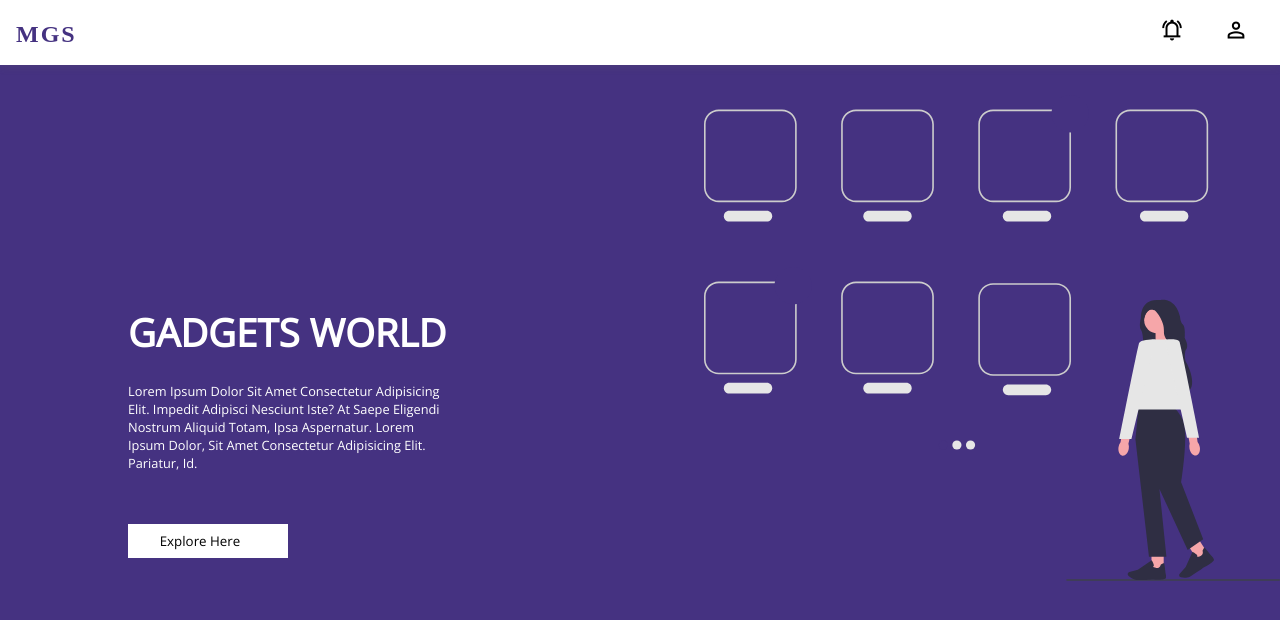
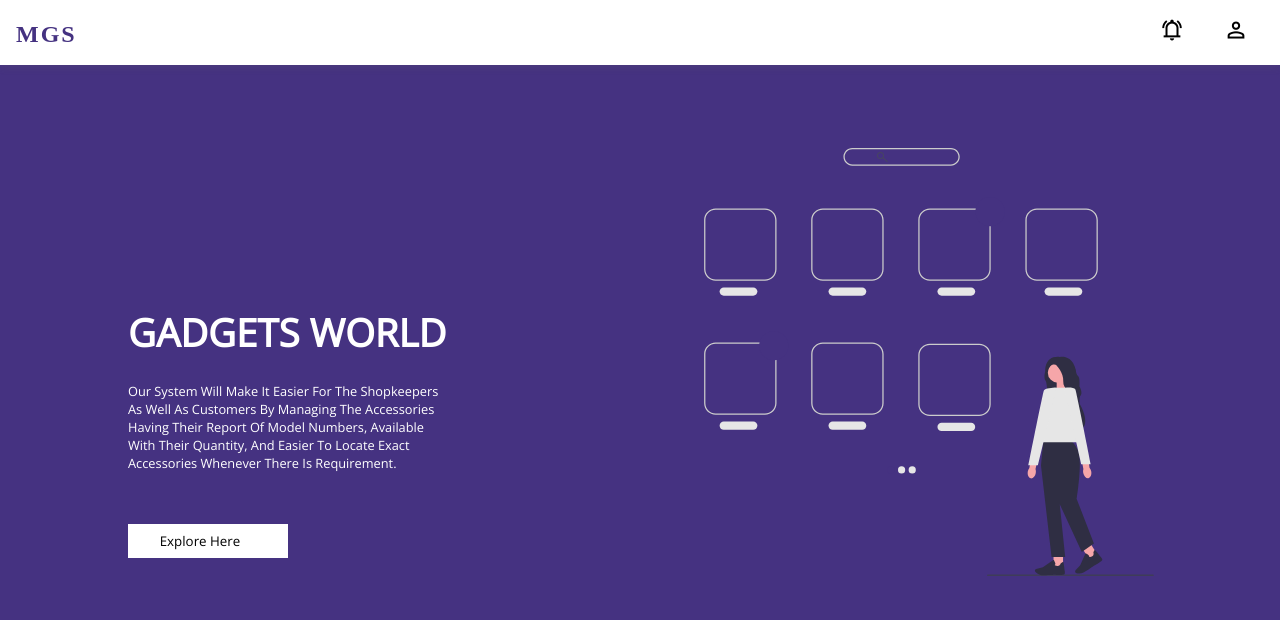
Before and after one commit to Hiten07/Gadget_System_Hackathon, a React (Vite) app: page /home in a window 1280 px wide. Shown: the top 620 px of the page. Built offline with nearby package versions, Linux system fonts and the light colour scheme; a web font is replaced by a local one.

Commit message:
Home Page Bug Fixed

```diff
--- a/src/pages/Home.jsx
+++ b/src/pages/Home.jsx
@@ -15,9 +15,10 @@ function Home() {
 
               <div className="home-paragraph">
                   <p>
-                    Lorem ipsum dolor sit amet consectetur adipisicing elit. Impedit adipisci
-                    nesciunt iste? At saepe eligendi nostrum aliquid totam, ipsa aspernatur.
-                    Lorem ipsum dolor, sit amet consectetur adipisicing elit. Pariatur, id.
+                    Our system will make it easier for the shopkeepers as well as customers
+                    by managing the accessories having their report of model numbers,
+                    available with their quantity, and easier to locate exact accessories
+                    whenever there is requirement.
                   </p>
               </div>
 
--- a/src/pages/Setting.jsx
+++ b/src/pages/Setting.jsx
@@ -1,4 +1,4 @@
-import React, { useState } from 'react'
+import React, { useEffect, useState } from 'react'
 import Sidebar from '../components/Sidebar'
 import './styles/setting.css'
 
@@ -6,6 +6,7 @@ const Setting = () => {
     const [section, setSection] = useState(false);
     const [model, setModel] = useState(false);
     const [qr, setQr] = useState(false);
+
     return (
         <div className='admin-container'>
             <Sidebar />
@@ -114,7 +115,6 @@ const Setting = () => {
                         </div>
                     )}
 
-
                     <div className="setting-title" onClick={() => model ? setQr(false) : setQr(true)} >
                         <h4>QR Code</h4>
                         {qr ? <li className='material-symbols-outlined' >expand_less</li> : <li className='material-symbols-outlined' >expand_more</li>}
--- a/src/pages/styles/home.css
+++ b/src/pages/styles/home.css
@@ -1,9 +1,12 @@
+body {
+    overflow: hidden;
+}
+
 .home-container {
     max-width: 100vw;
     height: 100vh;
     margin: 0 auto;
     background-color: var(--primary-color);
-    /* overflow: auto; */
 }
 
 .grid {
@@ -41,7 +44,6 @@
     text-transform: capitalize;
 }
 
-<<<<<<< HEAD
 .home-button {
     padding: 0.5rem;
     color: var(--primary-color);
@@ -49,11 +51,11 @@
     width: 10rem;
     cursor: pointer;
     max-width: auto;
-=======
+}
+
 .global-button {
     background-color: var(--white);
     color: var(--light-text-color);
->>>>>>> cfacd8d312b95c5b2e7c7a9f671e8f73a32170c0
 }
 
 .global-button:hover {
@@ -73,7 +75,13 @@
     object-fit: contain;
 }
 
-.home-img {
+.home-right-section {
+    display: flex;
+}
+
+.home-image img {
+    justify-content: center;
+    align-items: center;
     max-width: 50%;
 }
 
```
